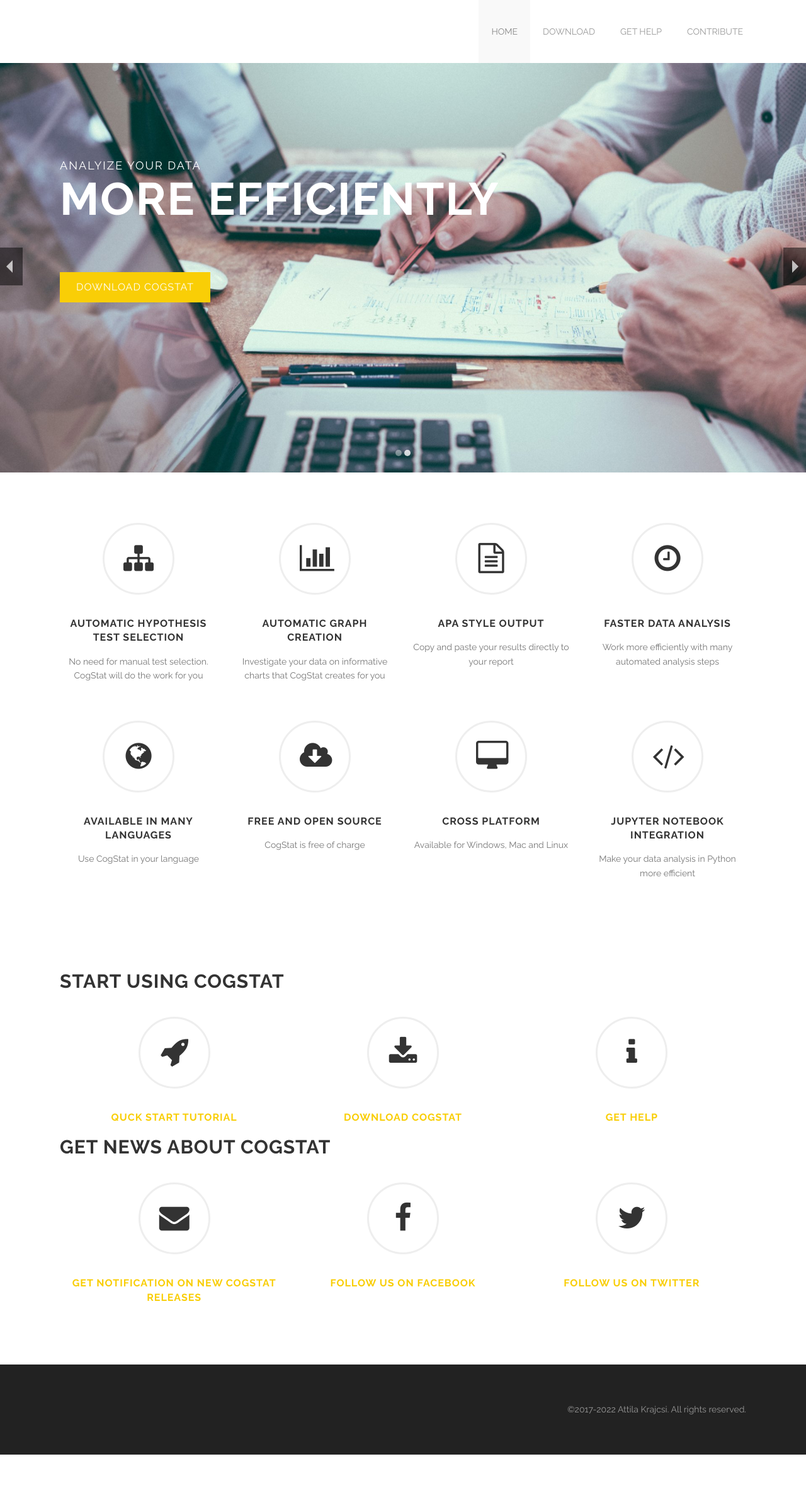
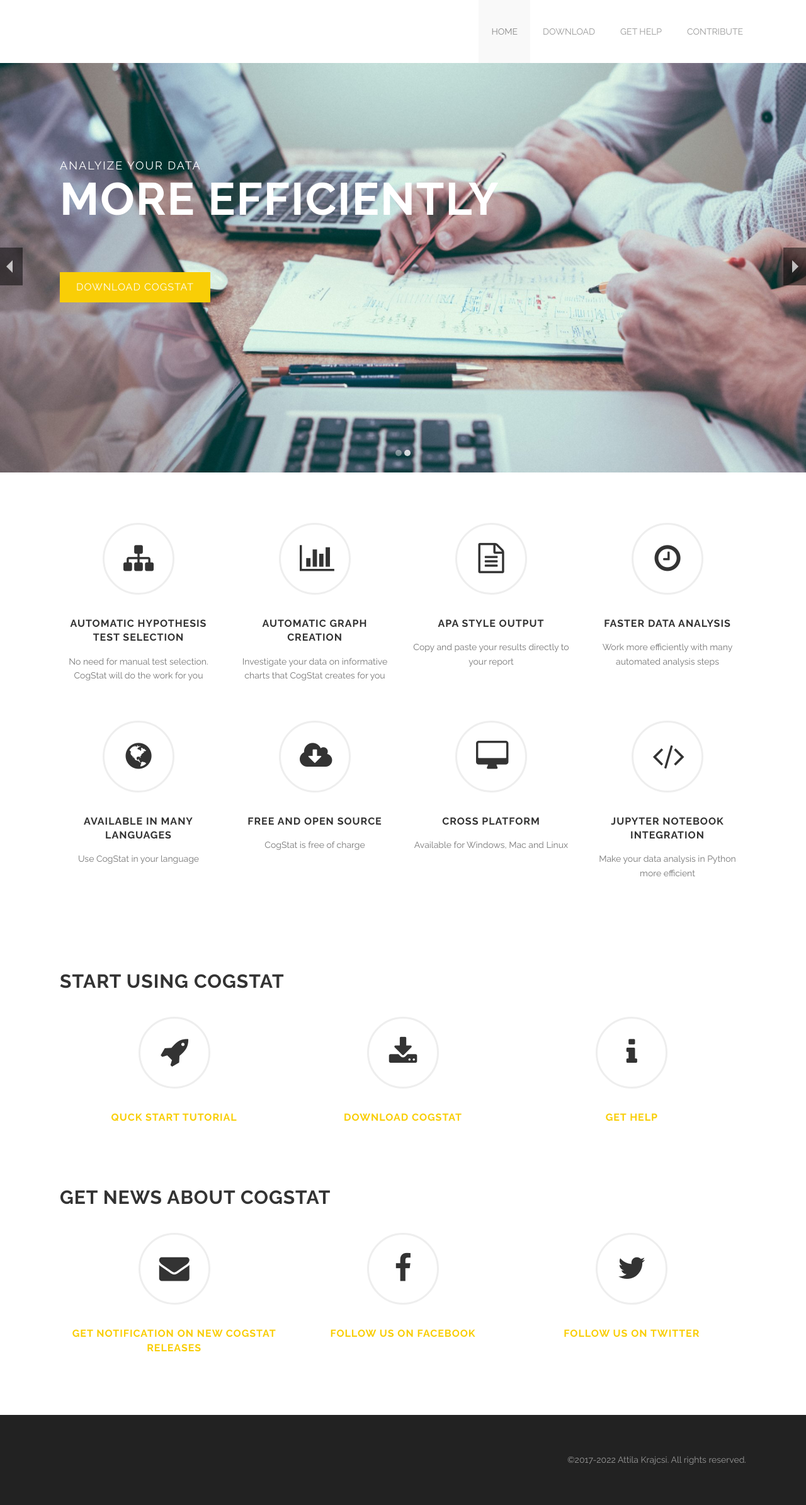
Before and after one commit to cogstat/cogstat_website, a Jekyll site: the page built from index.html, in a window 1280 px wide. Shown: the whole page at 63% size. Built offline with Jekyll 4.4.1, drawn with Linux system fonts in a browser that asks for light colours; the list of posts is cut into pages by our own code; before the commit the page ends 2309 px from its top, so only the background shows below that.

Commit message:
Update index.html

```diff
--- a/index.html
+++ b/index.html
@@ -155,11 +155,10 @@
 
     </div>
 
-    <div class="four spacing"></div>
-
     <div class='large-12 columns'>
-    <h2>Get news about CogStat</h2>
-    <div class='spacing'></div>
+      <div class="four spacing"></div>
+      <h2>Get news about CogStat</h2>
+      <div class='spacing'></div>
 
       <div class="medium-4 large-4 columns">
           <div class="fadein mod modIconText" data-delay="400">
```
